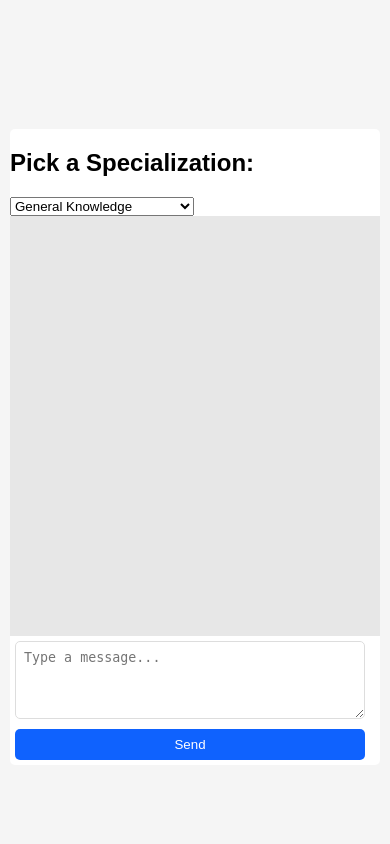
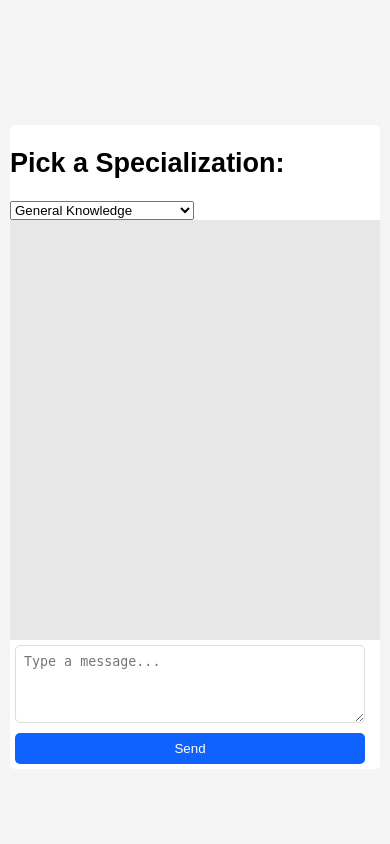
Before and after one commit to sagerock/Nov2023Chatbot, a Flask app: page / in a window 390 px wide. Run offline with Flask 2, Linux system fonts and the light colour scheme.

Commit message:
css updates

```diff
--- a/static/styles.css
+++ b/static/styles.css
@@ -1,5 +1,6 @@
 body {
   font-family: 'Arial', sans-serif;
+  font-size: 16px;
   background-color: #f5f5f5;
   margin: 0;
   padding: 0;
@@ -100,6 +101,7 @@ body {
     justify-content: flex-start;
     height: auto;
     padding-top: 50px;
+    font-size: 18px;
   }
   #chat-container {
     margin: 0 10px;
@@ -107,7 +109,7 @@ body {
   }
   .message {
     padding: 5px;
-    font-size: 0.9rem;
+    font-size: 18px;
   }
   #message-input, #send-button {
     margin: 5px;
--- a/templates/index.html
+++ b/templates/index.html
@@ -2,6 +2,7 @@
 <head>
   <title>Sage's November 2023 Prompts Chatbot</title>
 <link rel="stylesheet" href="/static/styles.css">
+<meta name="viewport" content="width=device-width, initial-scale=1">
 
 </head>
 <body>
```
